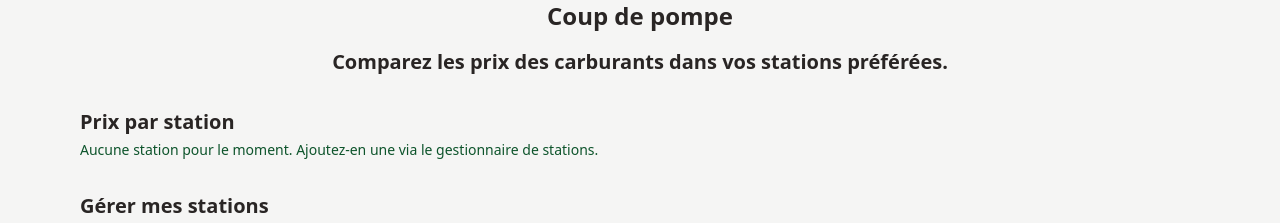
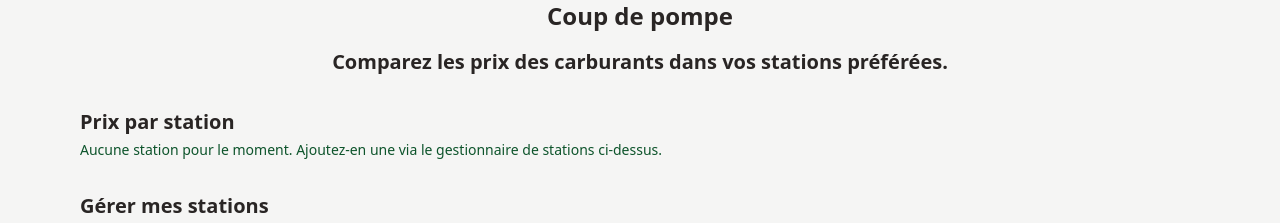
Before and after one commit to JeremieLitzler/french-gas-stations-scraper, a Vue app: page / in a window 1280 px wide. Shown: the top 223 px of the page. Built offline with nearby package versions, Linux system fonts and the light colour scheme.

Commit message:
feat: update label

```diff
--- a/src/components/EmptyStationsMessage.vue
+++ b/src/components/EmptyStationsMessage.vue
@@ -1,5 +1,5 @@
 <template>
   <p role="status" class="text-sm text-muted-foreground mb-4">
-    Aucune station pour le moment. Ajoutez-en une via le gestionnaire de stations.
+    Aucune station pour le moment. Ajoutez-en une via le gestionnaire de stations ci-dessus.
   </p>
 </template>
```
